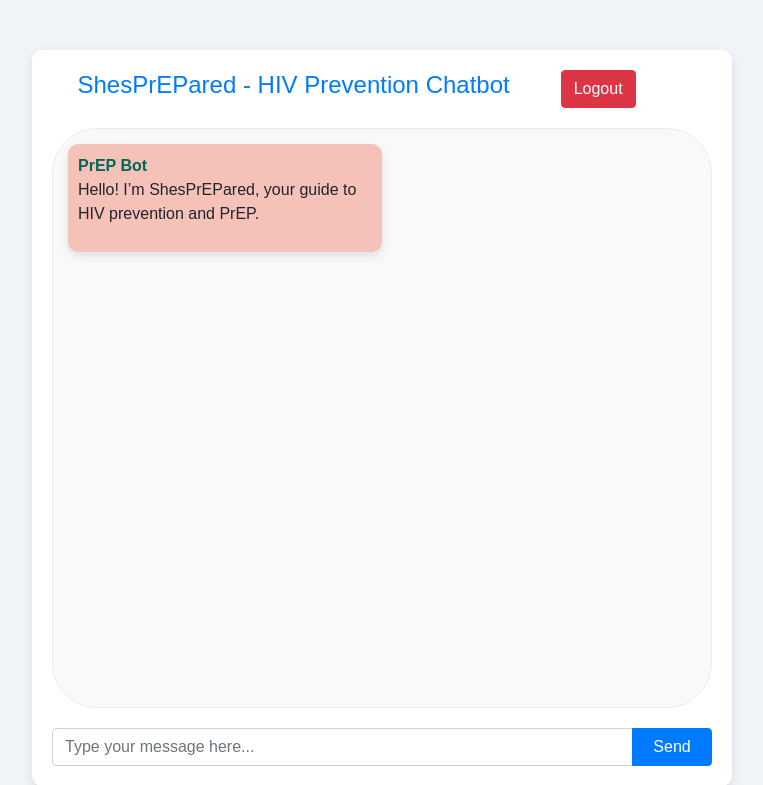
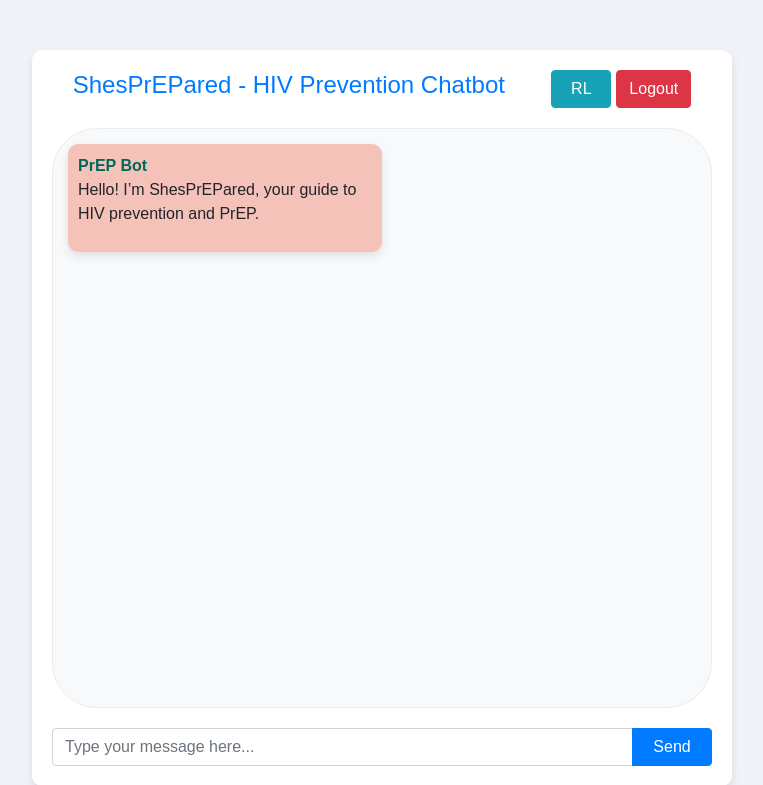
Before and after one commit to wisdom-okwen/shesprepared, a Flask app: page /chatbot in a window 1280 px wide. Shown: the top 785 px of the page, without its empty margins (258-1021 px from the left). Run offline with Flask 3, Linux system fonts and the light colour scheme; the visitor is signed in with stand-in values (Sample User, id 1); some libraries are stand-ins or nearby versions.

Commit message:
Add tooltip to reading level button

```diff
--- a/templates/index.html
+++ b/templates/index.html
@@ -152,8 +152,8 @@
 
         /* Language level styling */
         #language-level {
-            width: 100px;
-            display: none;
+            width: 60px;
+            margin: 0 5px;
         }
 
         .language-menu {
@@ -245,15 +245,15 @@
     <div class="chat-container">
         <div class="title-bar">
             <h1 class="title">ShesPrEPared - HIV Prevention Chatbot</h1>
-            <a href="/logout" class="btn btn-danger float-right">Logout</a>
             <div style="position: relative;">
-                <button class="btn btn-primary" id="language-level">Reading Level</button>
+                <button class="btn btn-info" id="language-level" title="Select Reading Level">RL</button>
                 <div class="language-menu" id="language-menu">
                     <button onclick="selectLanguageLevel('5th Grade')">5th Grade</button>
                     <button onclick="selectLanguageLevel('8th Grade')">8th Grade</button>
                     <button onclick="selectLanguageLevel('College')">College</button>
                     <button onclick="selectLanguageLevel('Graduate')">Graduate</button>
                 </div>
+                <a href="/logout" class="btn btn-danger float-right">Logout</a>
             </div>
         </div>
         <div id="messages"></div>
```
